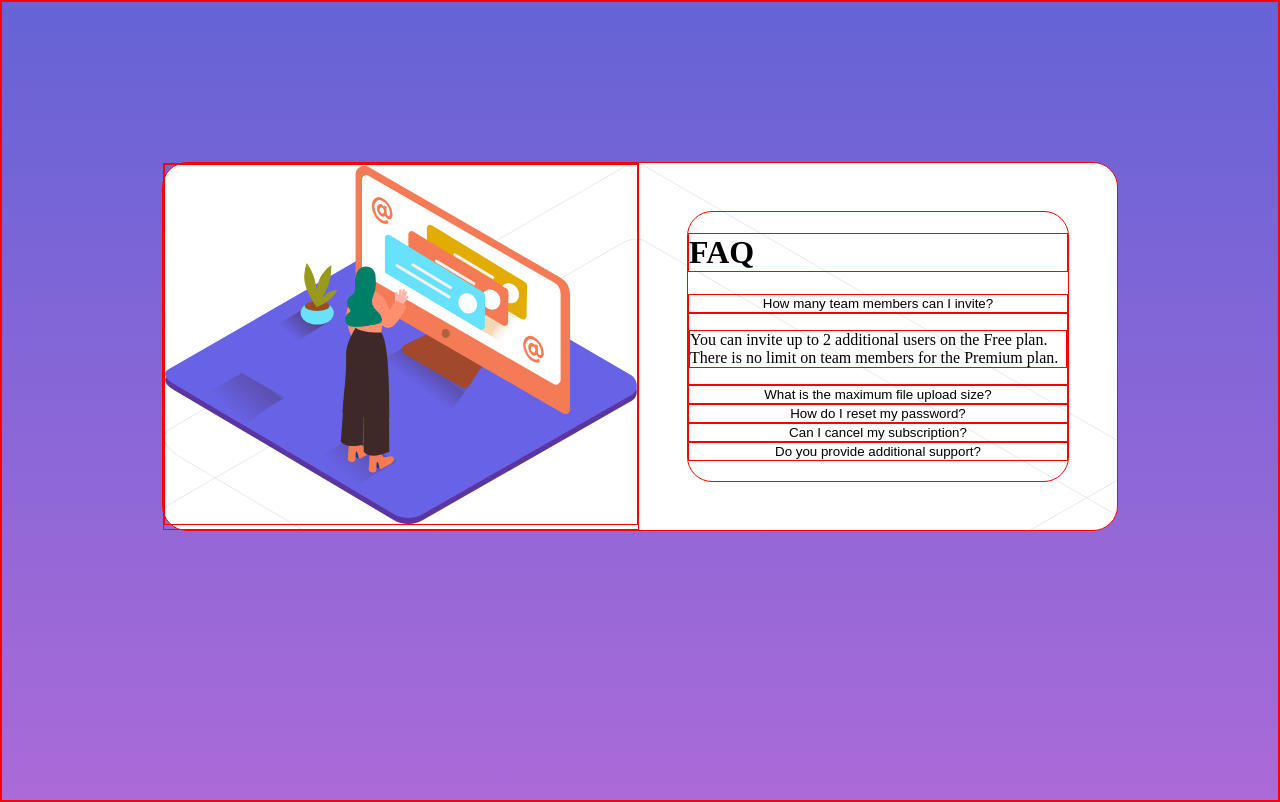
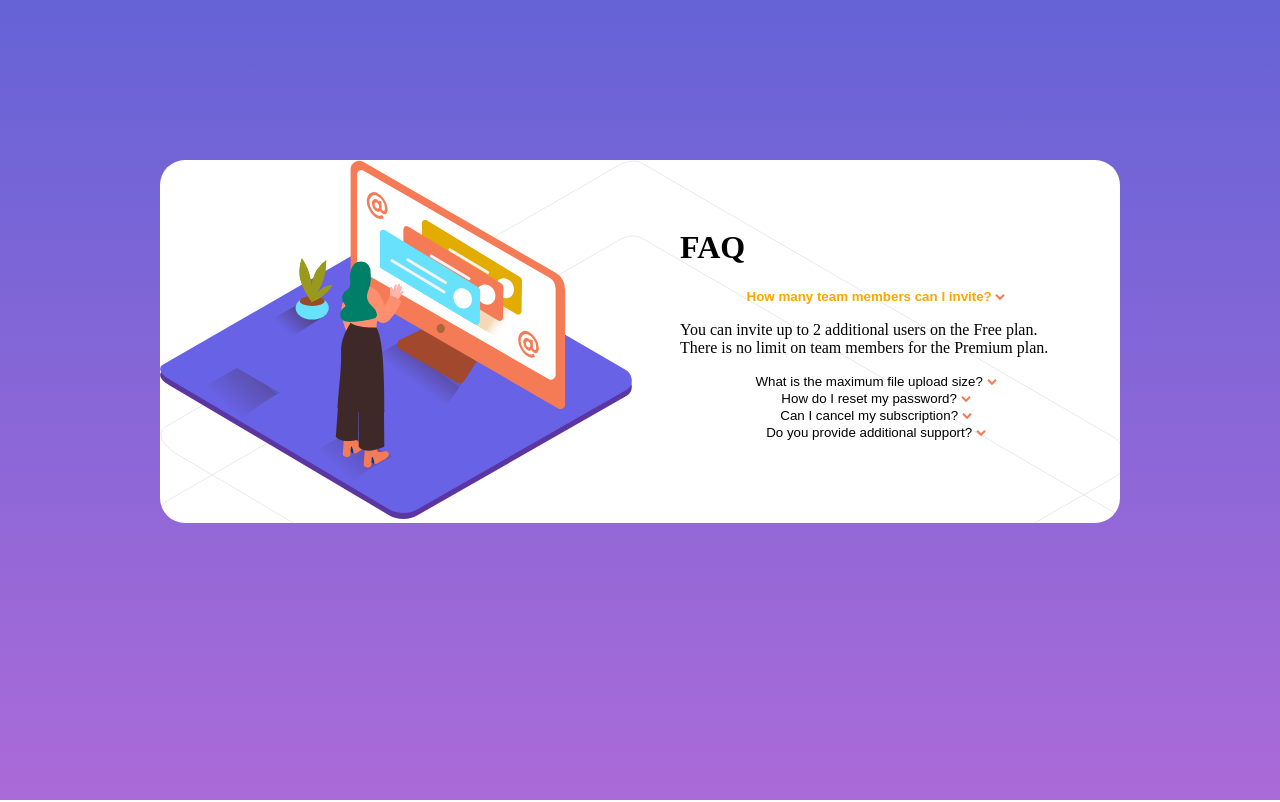
Before and after one commit to OlloClark/faq-accordion, a plain HTML site: page index.html in a window 1280 px wide. Both pictures are taken after a click on the button "How many team members can I invite?". Drawn offline with Linux system fonts and the light colour scheme.

Commit message:
adding active class JS CSS

```diff
--- a/app.js
+++ b/app.js
@@ -3,7 +3,7 @@ function openAccordion() {
 	const accordion = document.getElementsByClassName("accordion")
 	for (i = 0; i < accordion.length; i++) {
 		accordion[i].addEventListener("click", function() {
-
+		this.classList.toggle("active");
 		  let dropdown = this.nextElementSibling;
 		  if (dropdown.style.display === "block") {
 			dropdown.style.display = "none";
--- a/index.html
+++ b/index.html
@@ -24,6 +24,7 @@
       <h1 id="FAQ">FAQ</h1>
       <button class="accordion">
         How many team members can I invite?
+        <img class ="arrow" src="./images/icon-arrow-down.svg">
       </button>
       <div class="dropdown">
         <p>
@@ -33,6 +34,7 @@
       </div>
       <button class="accordion">
         What is the maximum file upload size?
+        <img class ="arrow" src="./images/icon-arrow-down.svg">
       </button>
       <div class="dropdown">
         <p>
@@ -41,6 +43,7 @@
       </div>
       <button class="accordion">
         How do I reset my password?
+        <img class ="arrow" src="./images/icon-arrow-down.svg">
       </button>
       <div class="dropdown">
         <p>
@@ -50,6 +53,7 @@
       </div>
       <button class="accordion">
         Can I cancel my subscription?
+        <img class ="arrow" src="./images/icon-arrow-down.svg">
       </button>
       <div class="dropdown">
         <p>
@@ -58,6 +62,7 @@
       </div>
       <button class="accordion">
         Do you provide additional support?
+        <img class ="arrow" src="./images/icon-arrow-down.svg">
       </button>
       <div class="dropdown">
         <p>
--- a/style.css
+++ b/style.css
@@ -1,6 +1,6 @@
-* {
+/* * {
 	border: red 1px solid;
-}
+} */
 
 html, .body {
 	background-image: linear-gradient(#6563D6, #AB6AD8);
@@ -31,10 +31,15 @@ html, .body {
 .accordion {
 	cursor: pointer;
 	background-color: rgba(0,0,0,0);
-	/* border: none; */
+	border: none;
 }
 
 .accordion:hover {
+	font-weight: bold;
+}
+
+.active {
+	color: orange;
 	font-weight: bold;
 }
 
```
